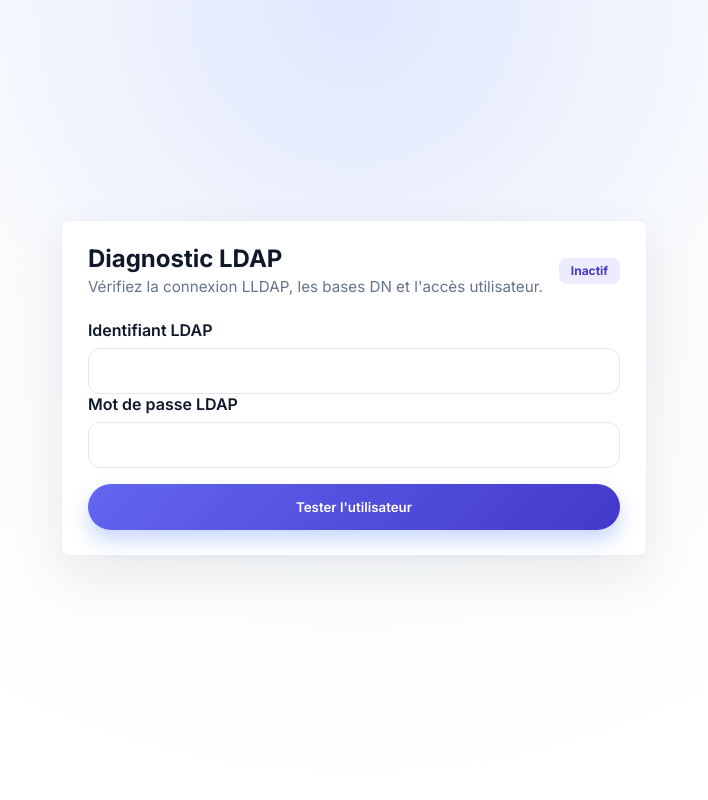
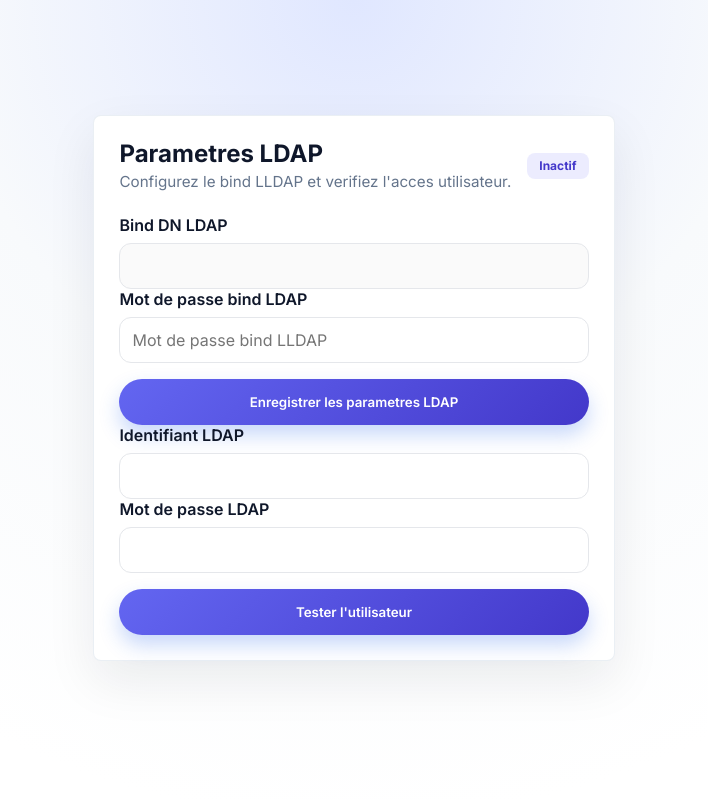
Before and after one commit to lucaspecout/verifmatospro, a FastAPI app: template app/templates/ldap_diagnostic.html in a window 1280 px wide. Shown: the whole page, without its empty margins (286-994 px from the left). Run offline with FastAPI, Linux system fonts and the light colour scheme; the template is opened without the code that fills it, so the values that code supplies are empty; some libraries are stand-ins or nearby versions.

Commit message:
add lddapp

```diff
--- a/app/ldap_auth.py
+++ b/app/ldap_auth.py
@@ -40,6 +40,25 @@ class LdapUnavailableError(LdapAuthError):
     pass
 
 
+LDAP_BIND_PASSWORD_SETTING_KEY = "ldap_bind_password"
+
+
+def load_ldap_bind_password() -> str:
+    from sqlalchemy import select
+
+    from app.db import SessionLocal
+    from app.models import AppSetting
+
+    db = SessionLocal()
+    try:
+        setting = db.scalar(
+            select(AppSetting).where(AppSetting.key == LDAP_BIND_PASSWORD_SETTING_KEY)
+        )
+        return setting.value if setting else ""
+    finally:
+        db.close()
+
+
 def normalize_role(value: str) -> str:
     cleaned = value.strip().lower().replace(" ", "").replace("_", "")
     aliases = {
@@ -79,7 +98,7 @@ def ldap_config() -> LdapConfig:
         enabled=os.getenv("LDAP_ENABLED", "false").strip().lower() in {"1", "true", "yes", "on"},
         url=os.getenv("LDAP_URL", "ldap://lldap:3890"),
         bind_dn=os.getenv("LDAP_BIND_DN", ""),
-        bind_password=os.getenv("LDAP_BIND_PASSWORD", ""),
+        bind_password=load_ldap_bind_password(),
         user_base_dn=os.getenv("LDAP_USER_BASE_DN", "ou=people,dc=apc38,dc=local"),
         user_filter=os.getenv("LDAP_USER_FILTER", "(|(uid={username})(mail={username}))"),
         group_base_dn=os.getenv("LDAP_GROUP_BASE_DN", "ou=groups,dc=apc38,dc=local"),
--- a/app/main.py
+++ b/app/main.py
@@ -32,8 +32,14 @@ from sqlalchemy.orm import Session, selectinload
 
 from app.auth import AuthError, create_access_token, hash_password, verify_password
 from app.db import SessionLocal, init_db
-from app.ldap_auth import LdapAuthError, authenticate_ldap, ldap_config, run_ldap_diagnostic
-from app.models import Event, EventNode, Lot, MaterialTemplate, User
+from app.ldap_auth import (
+    LDAP_BIND_PASSWORD_SETTING_KEY,
+    LdapAuthError,
+    authenticate_ldap,
+    ldap_config,
+    run_ldap_diagnostic,
+)
+from app.models import AppSetting, Event, EventNode, Lot, MaterialTemplate, User
 
 app = FastAPI()
 
@@ -416,6 +422,16 @@ def get_db() -> Session:
         db.close()
 
 
+def save_app_setting(db: Session, key: str, value: str) -> None:
+    setting = db.get(AppSetting, key)
+    if setting is None:
+        setting = AppSetting(key=key, value=value)
+    else:
+        setting.value = value
+    db.add(setting)
+    db.commit()
+
+
 def get_current_user(request: Request, db: Session = Depends(get_db)) -> User:
     token = request.cookies.get("access_token")
     if not token:
@@ -764,30 +780,70 @@ def ldap_diagnostic_form(
     request: Request,
     user: User = Depends(require_roles(ROLE_ADMIN)),
 ):
+    config = ldap_config()
     return templates.TemplateResponse(
         "ldap_diagnostic.html",
         {
             "request": request,
             "user": user,
-            "ldap_config": ldap_config(),
+            "ldap_config": config,
+            "bind_password_configured": bool(config.bind_password),
             "results": run_ldap_diagnostic(),
         },
     )
 
 
-@app.post("/admin/ldap", response_class=HTMLResponse)
-def ldap_diagnostic_run(
-    request: Request,
-    test_username: str = Form(""),
-    test_password: str = Form(""),
+@app.post("/admin/ldap/settings", response_class=HTMLResponse)
+def ldap_settings_save(
+    request: Request,
+    bind_password: str = Form(""),
+    db: Session = Depends(get_db),
     user: User = Depends(require_roles(ROLE_ADMIN)),
 ):
+    if not bind_password.strip():
+        config = ldap_config()
+        return templates.TemplateResponse(
+            "ldap_diagnostic.html",
+            {
+                "request": request,
+                "user": user,
+                "ldap_config": config,
+                "bind_password_configured": bool(config.bind_password),
+                "results": run_ldap_diagnostic(),
+                "settings_error": "Le mot de passe bind LDAP est obligatoire.",
+            },
+            status_code=400,
+        )
+    save_app_setting(db, LDAP_BIND_PASSWORD_SETTING_KEY, bind_password)
+    config = ldap_config()
     return templates.TemplateResponse(
         "ldap_diagnostic.html",
         {
             "request": request,
             "user": user,
-            "ldap_config": ldap_config(),
+            "ldap_config": config,
+            "bind_password_configured": bool(config.bind_password),
+            "results": run_ldap_diagnostic(),
+            "settings_success": "Mot de passe bind LDAP enregistré.",
+        },
+    )
+
+
+@app.post("/admin/ldap", response_class=HTMLResponse)
+def ldap_diagnostic_run(
+    request: Request,
+    test_username: str = Form(""),
+    test_password: str = Form(""),
+    user: User = Depends(require_roles(ROLE_ADMIN)),
+):
+    config = ldap_config()
+    return templates.TemplateResponse(
+        "ldap_diagnostic.html",
+        {
+            "request": request,
+            "user": user,
+            "ldap_config": config,
+            "bind_password_configured": bool(config.bind_password),
             "results": run_ldap_diagnostic(
                 test_username.strip() or None,
                 test_password or None,
--- a/app/templates/ldap_diagnostic.html
+++ b/app/templates/ldap_diagnostic.html
@@ -3,11 +3,35 @@
 <section class="card">
   <div class="page-header">
     <div>
-      <h1 class="page-title">Diagnostic LDAP</h1>
-      <p class="page-subtitle">Vérifiez la connexion LLDAP, les bases DN et l'accès utilisateur.</p>
+      <h1 class="page-title">Parametres LDAP</h1>
+      <p class="page-subtitle">Configurez le bind LLDAP et verifiez l'acces utilisateur.</p>
     </div>
     <span class="pill">{{ "Actif" if ldap_config.enabled else "Inactif" }}</span>
   </div>
+
+  {% if settings_success %}
+  <p class="success">{{ settings_success }}</p>
+  {% endif %}
+  {% if settings_error %}
+  <p class="error">{{ settings_error }}</p>
+  {% endif %}
+
+  <form method="post" action="/admin/ldap/settings" class="form">
+    <div class="form-grid">
+      <label>Bind DN LDAP
+        <input type="text" value="{{ ldap_config.bind_dn }}" disabled />
+      </label>
+      <label>Mot de passe bind LDAP
+        <input
+          type="password"
+          name="bind_password"
+          autocomplete="new-password"
+          placeholder="{{ 'Mot de passe configure' if bind_password_configured else 'Mot de passe bind LLDAP' }}"
+        />
+      </label>
+    </div>
+    <button type="submit" class="btn">Enregistrer les parametres LDAP</button>
+  </form>
 
   <form method="post" class="form">
     <div class="form-grid">
--- a/docker-compose.yml
+++ b/docker-compose.yml
@@ -12,7 +12,6 @@ services:
       LDAP_ENABLED: "true"
       LDAP_URL: "ldap://lldap:3890"
       LDAP_BIND_DN: "uid=admin,ou=people,dc=apc38,dc=local"
-      LDAP_BIND_PASSWORD: "@6jjatvoWwhgdW3Ht&Hyd2z8z8py"
       LDAP_USER_BASE_DN: "ou=people,dc=apc38,dc=local"
       LDAP_USER_FILTER: "(|(uid={username})(mail={username}))"
       LDAP_GROUP_BASE_DN: "ou=groups,dc=apc38,dc=local"
```
Also changed, not shown: app/models.py (+10 -0 lines).
